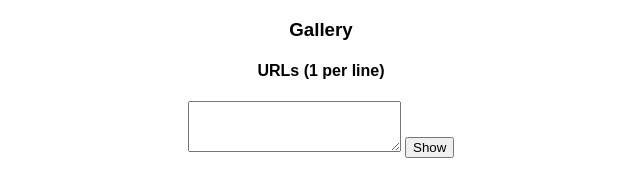
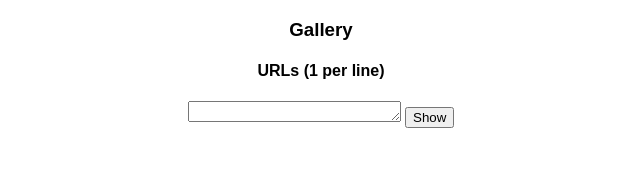
Before and after one commit to kujijo/kujijo, a plain HTML site: page gallery.html in a window 1280 px wide. Shown: the whole page, without its empty margins (319-959 px from the left). Drawn offline with Linux system fonts and the light colour scheme.

Commit message:
Update gallery.html

```diff
--- a/gallery.html
+++ b/gallery.html
@@ -28,7 +28,7 @@ img {
 <h3>Gallery</h3>
 <form id="form">
   <h4>URLs (1 per line)</h4>
-  <textarea id="string" rows="3" cols="24"></textarea>
+  <textarea id="string" rows="1" cols="24"></textarea>
   <button type="button" onclick="show()">Show</button>
 </form>
 <div id="container" class="container"></div>
```
